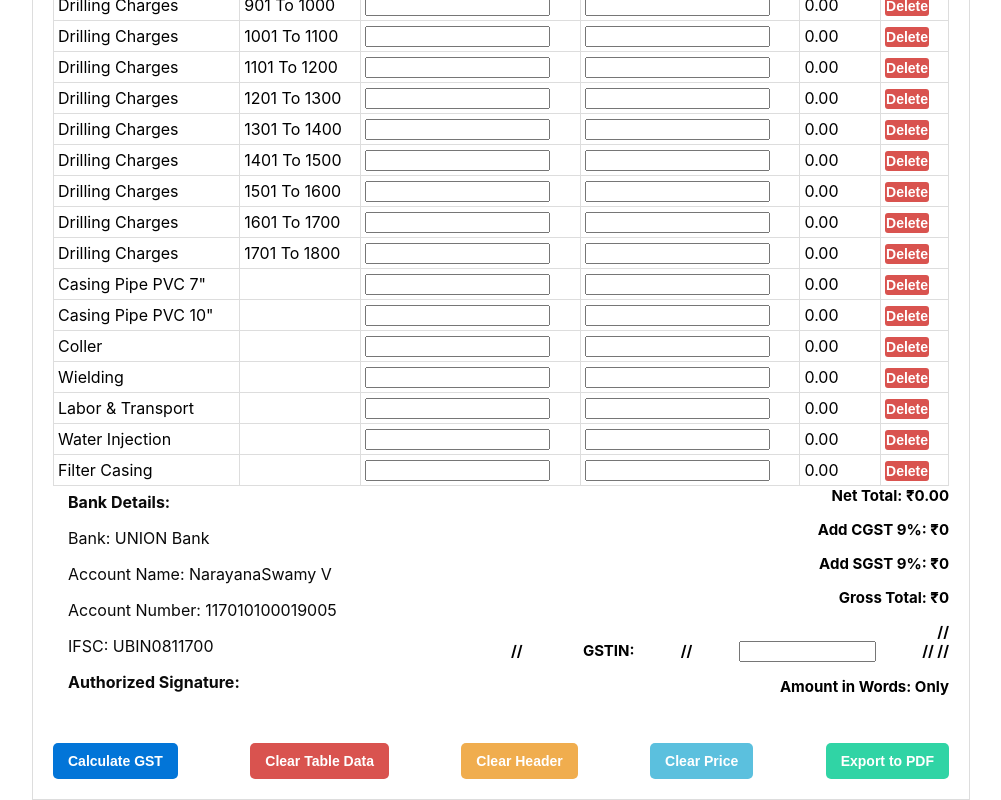
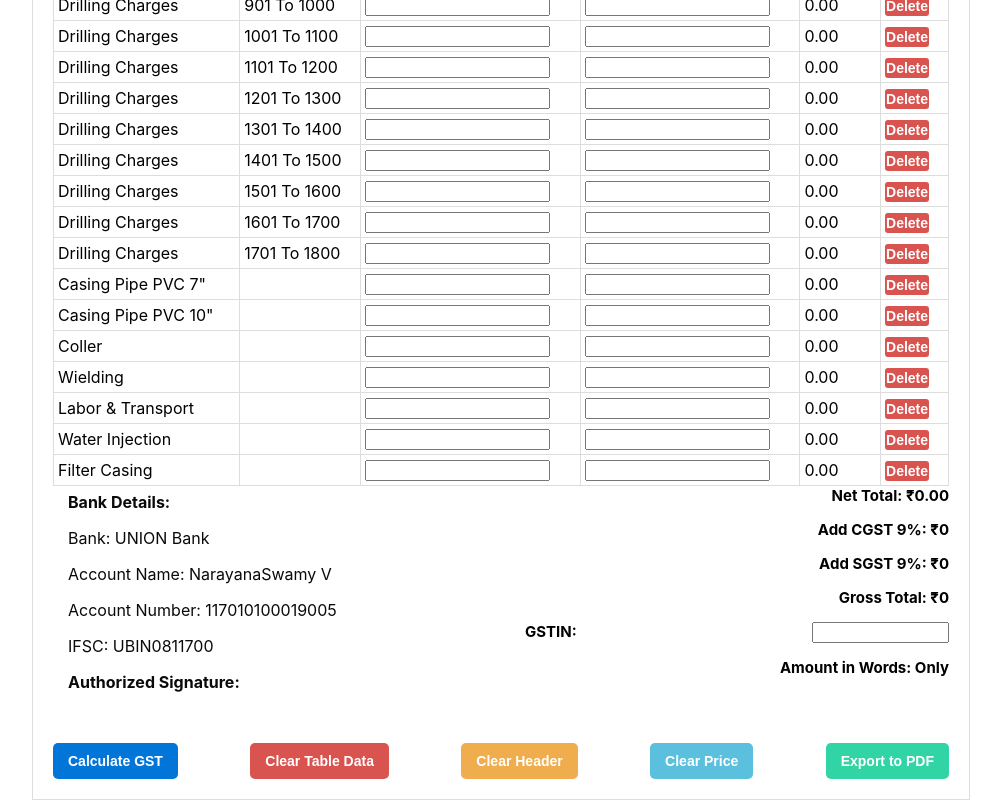
Before and after one commit to LeelaPrasad2710/borewell-invoice, a React (Create React App) app: page / in a window 1280 px wide. Shown: the part 593-1393 px from the top of the page, without its empty margins (139-1140 px from the left). Built offline with nearby package versions, Linux system fonts and the light colour scheme.

Commit message:
Update InvoiceGenerator.js

```diff
--- a/src/InvoiceGenerator.js
+++ b/src/InvoiceGenerator.js
@@ -277,13 +277,13 @@ const InvoiceGenerator = () => {
           <p>Add CGST 9%: ₹{cgst}</p>
           <p>Add SGST 9%: ₹{sgst}</p>
           <p>Gross Total: ₹{grossTotal}</p>
-          // <div className="detail-row">
-          //   <label>GSTIN:</label>
-          //   <input type="text" list="gstin-options" placeholder="" />
-          //   <datalist id="gstin-options">
-          //     <option value="2025ABSOF12234" />
-          //   </datalist>
-          // </div>
+          <div className="detail-row">
+            <label>GSTIN:</label>
+            <input type="text" list="gstin-options" placeholder="" />
+            <datalist id="gstin-options">
+              <option value="2025ABSOF12234" />
+            </datalist>
+          </div>
           <p><strong>Amount in Words:</strong> {grossTotalWords} Only</p>
         </div>
       </div>
```
